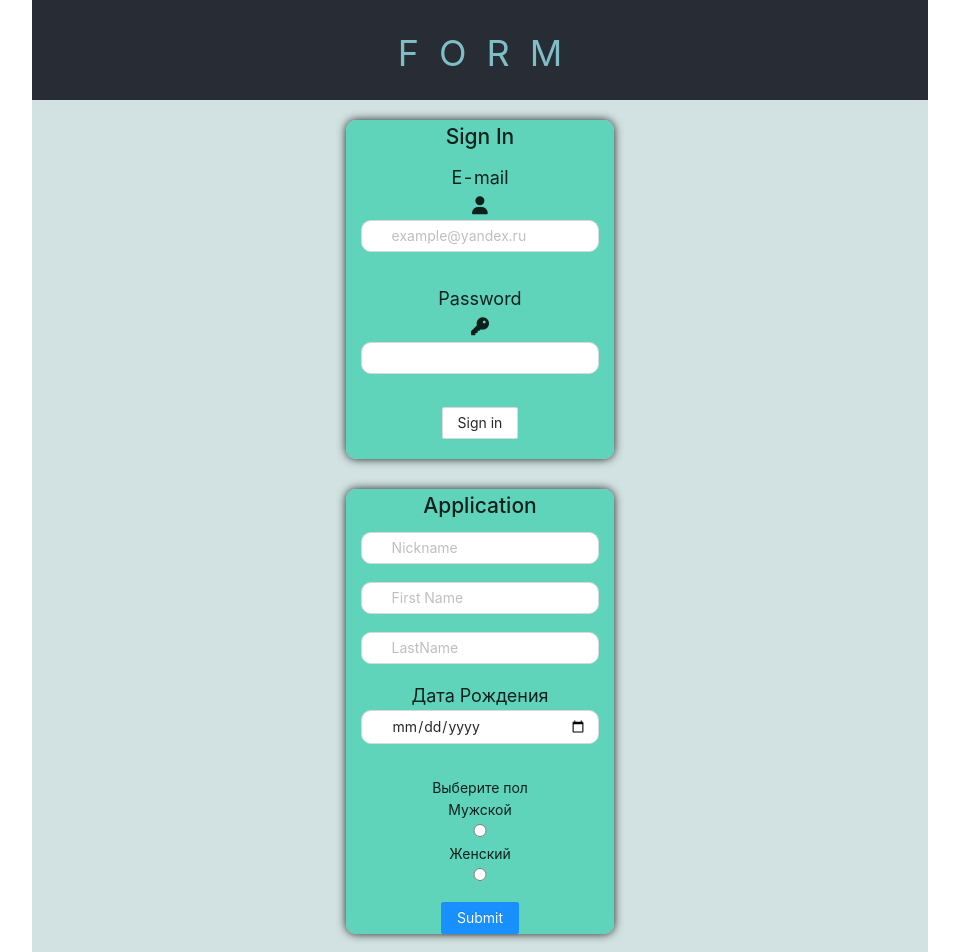
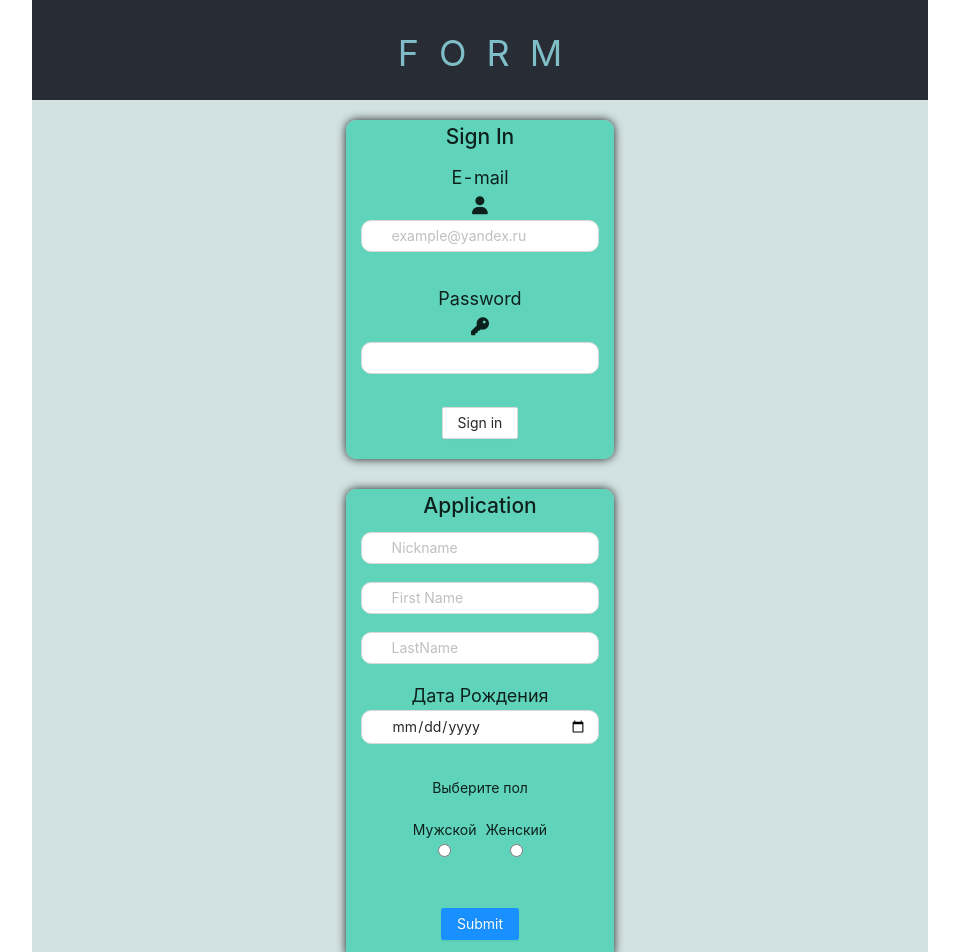
Before and after one commit to SlavaSvirov/Form, a React (Create React App) app: page / in a window 1280 px wide. Shown: the top 952 px of the page, without its empty margins (160-1119 px from the left). Built offline with nearby package versions, Linux system fonts and the light colour scheme.

Commit message:
выравнивание инпутов

```diff
--- a/src/Components/ApplicationForm/ApplicationForm.js
+++ b/src/Components/ApplicationForm/ApplicationForm.js
@@ -1,6 +1,7 @@
 import React from "react";
 import { Input, Button } from "antd";
 import CustomInput from "./Input";
+import cn from "classnames";
 import styles from "./styles.module.css";
 
 const ApplicationForm = () => {
@@ -58,8 +59,9 @@ const ApplicationForm = () => {
           </p>
         </label>
       </div>
-      <div className={styles.formGroup}>
-        Выберите пол
+      <div className={cn(styles.formGroup, styles.x)}>
+        <div className={styles.genderDescription}>Выберите пол</div>
+        <div className={styles.radioWrapper}>
           <label className={styles.gender}>
             Мужской
             <Input
@@ -81,7 +83,8 @@ const ApplicationForm = () => {
             ></Input>
           </label>
         </div>
-      <Button htmlType="submit" type="primary">
+      </div>
+      <Button className={styles.button} htmlType="submit" type="primary">
         Submit
       </Button>
     </form>
--- a/src/Components/ApplicationForm/Input/styles.module.css
+++ b/src/Components/ApplicationForm/Input/styles.module.css
@@ -12,6 +12,7 @@
   margin: 0 auto;
   padding: 0 15px 15px 15px;
 }
+
 .labelName {
   font-size: 18px;
 }
--- a/src/Components/ApplicationForm/styles.module.css
+++ b/src/Components/ApplicationForm/styles.module.css
@@ -12,6 +12,11 @@
   margin: 0 auto;
   padding: 0 15px 15px 15px;
 }
+.x {
+  display: flex;
+  flex-direction: column;
+  align-items: center;
+}
 .labelName {
   font-size: 18px;
 }
@@ -19,11 +24,19 @@
   border-radius: 10px;
   padding-left: 30px;
 }
+.genderDescription {
+  margin-bottom: 20px;
+}
 
-.genderDescription {
+.radioWrapper {
   display: flex;
+  justify-content: space-between;
   margin-bottom: 30px;
+  width: 60%;
 }
 .gender {
   display: block;
 }
+.button {
+  margin-bottom: 20px;
+}
```
Lines whose indentation alone changed are shown as unchanged.
